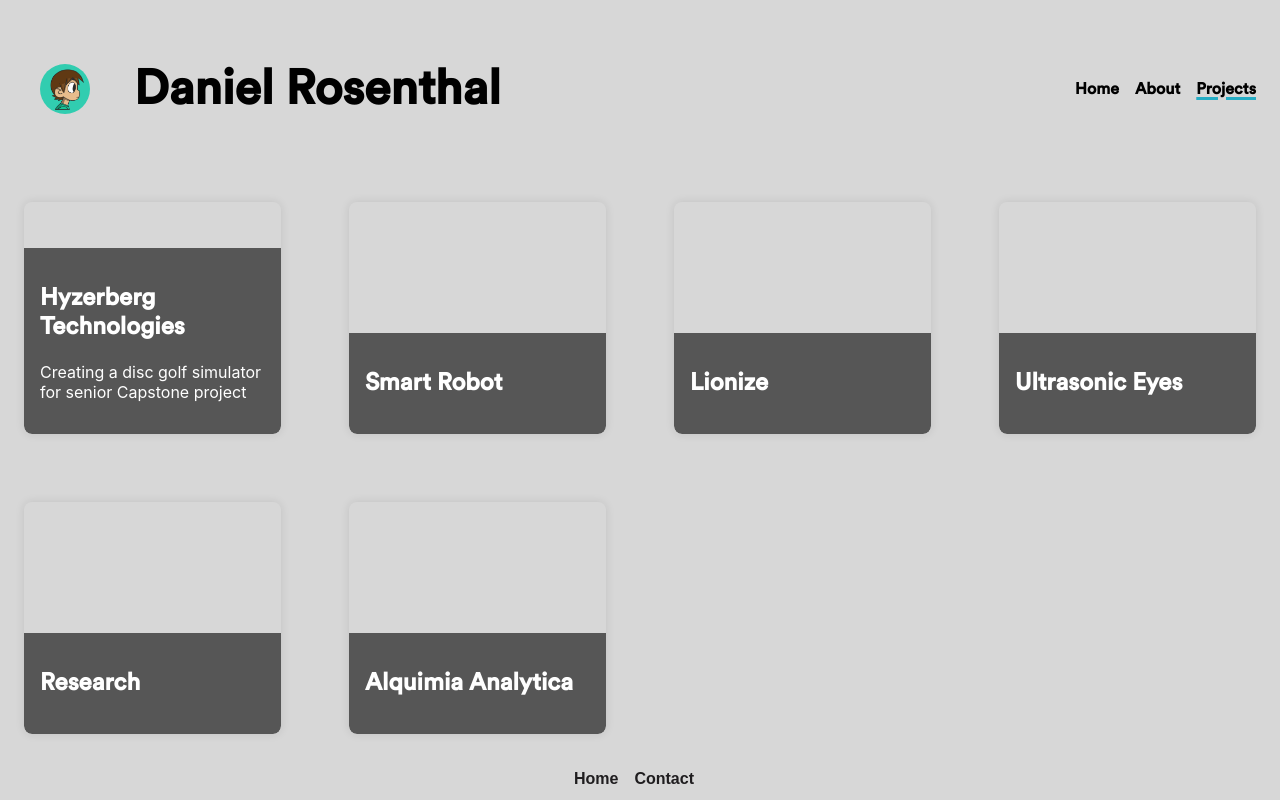
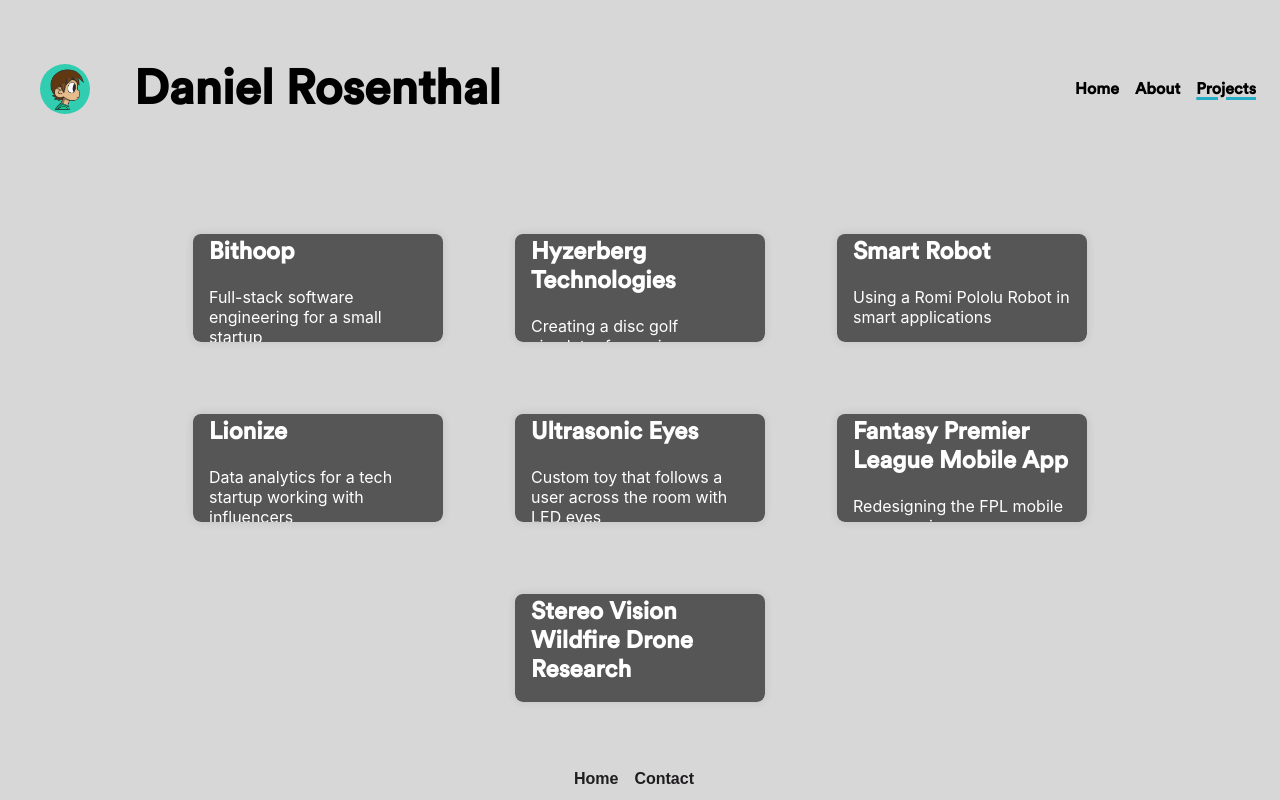
Before and after one commit to danielrosenthal0/portfolio, a React (Create React App) app: page /projects in a window 1280 px wide. Built offline with nearby package versions, Linux system fonts and the light colour scheme.

Commit message:
fixing projects

```diff
--- a/src/components/ProjectCard.module.css
+++ b/src/components/ProjectCard.module.css
@@ -4,10 +4,12 @@
   border-radius: 8px;
   box-shadow: 0 0 10px rgba(0, 0, 0, 0.1);
   transition: transform 0.3s ease-in-out;
+  width: 100%;
+  min-height: 100%;
   max-width: 250px;
   max-height: 250px;
-  margin: 24px;
-  padding: 24px;
+  margin: 36px;
+  display: flex;
 }
 
 .cardContainer:hover {
@@ -31,6 +33,6 @@
   border-bottom-left-radius: 8px;
   border-bottom-right-radius: 8px;
   overflow: hidden;
-  max-height: 100%;
+  height: 100%;
   transition: transform 0.3s ease-in-out;
 }
--- a/src/components/ProjectCardData.js
+++ b/src/components/ProjectCardData.js
@@ -1,4 +1,10 @@
 const ProjectCardData = [
+  {
+    id: "bithoop",
+    title: "Bithoop",
+    description: "Full-stack software engineering for a small startup",
+    image: null
+  },
   {
     id: "hyzerberg-technologies",
     title: "Hyzerberg Technologies",
@@ -8,31 +14,31 @@ const ProjectCardData = [
   {
     id: "smart-robot",
     title: "Smart Robot",
-    description: "",
+    description: "Using a Romi Pololu Robot in smart applications",
     images: null
   },
   {
     id: "lionize",
     title: "Lionize",
-    description: "",
+    description: "Data analytics for a tech startup working with influencers",
     images: null
   },
   {
     id: "ultrasonic",
     title: "Ultrasonic Eyes",
-    description: "",
+    description: "Custom toy that follows a user across the room with LED eyes",
     images: null
   },
   {
-    id: "research",
-    title: "Research",
-    description: "",
-    images: null
+    id: "fantasy",
+    title: "Fantasy Premier League Mobile App",
+    description: "Redesigning the FPL mobile app experience",
+    image: null
   },
   {
-    id: "alquimia-analytica",
-    title: "Alquimia Analytica",
-    description: "",
+    id: "research",
+    title: "Stereo Vision Wildfire Drone Research",
+    description: "Using cameras on drones to monitor controlled wildfire burns",
     images: null
   },
 ];
--- a/src/components/Projects.module.css
+++ b/src/components/Projects.module.css
@@ -1,8 +1,9 @@
 .content {
-  display: grid;
-  grid-template-columns: repeat(auto-fill, minmax(250px, 1fr));
-  grid-gap: 20px;
+  display: flex;
+  flex-wrap: wrap;
   justify-content: center;
   background-color: rgb(215, 215, 215);
-  flex: 1
+  flex: 1;
+
+  padding: 20px
 }
```
